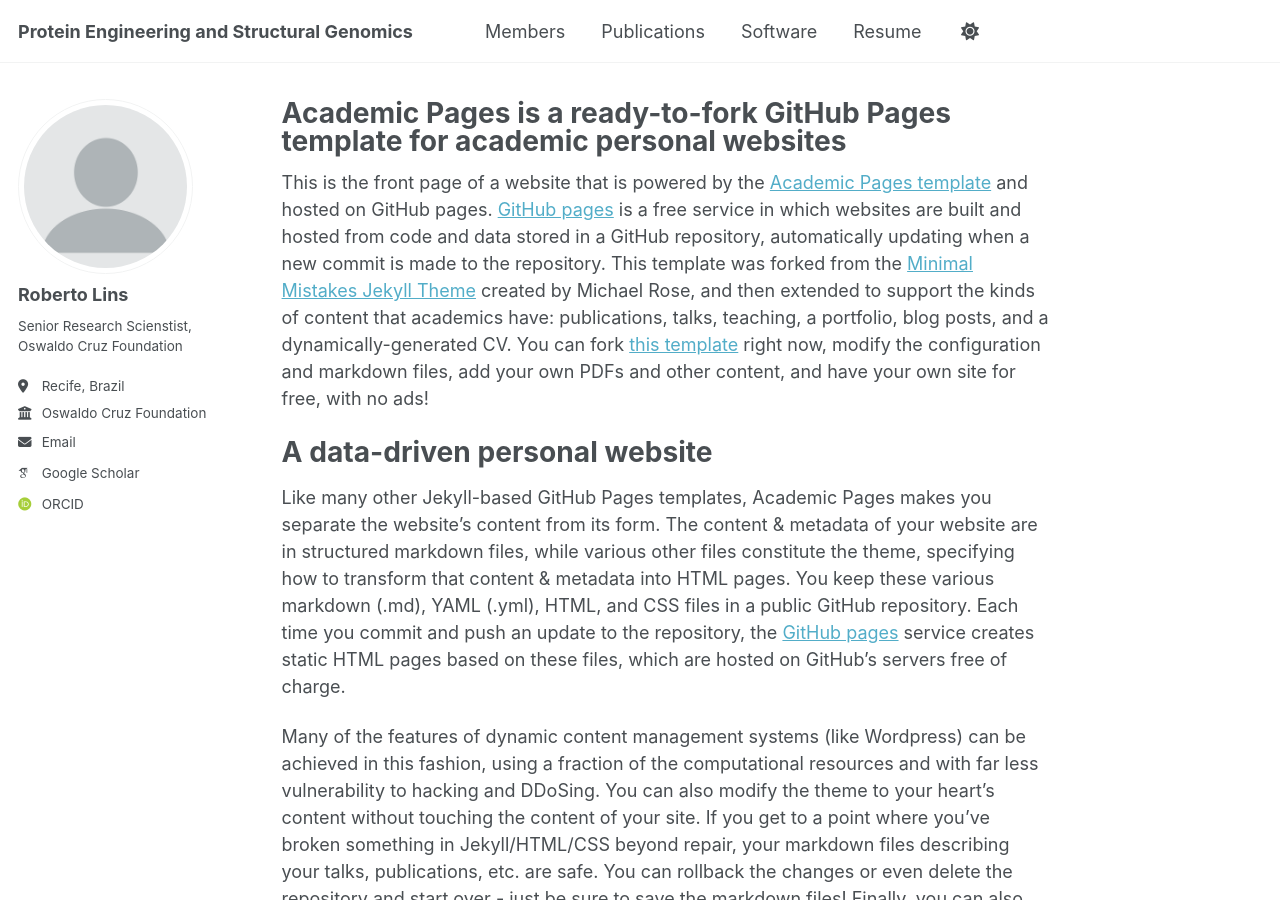
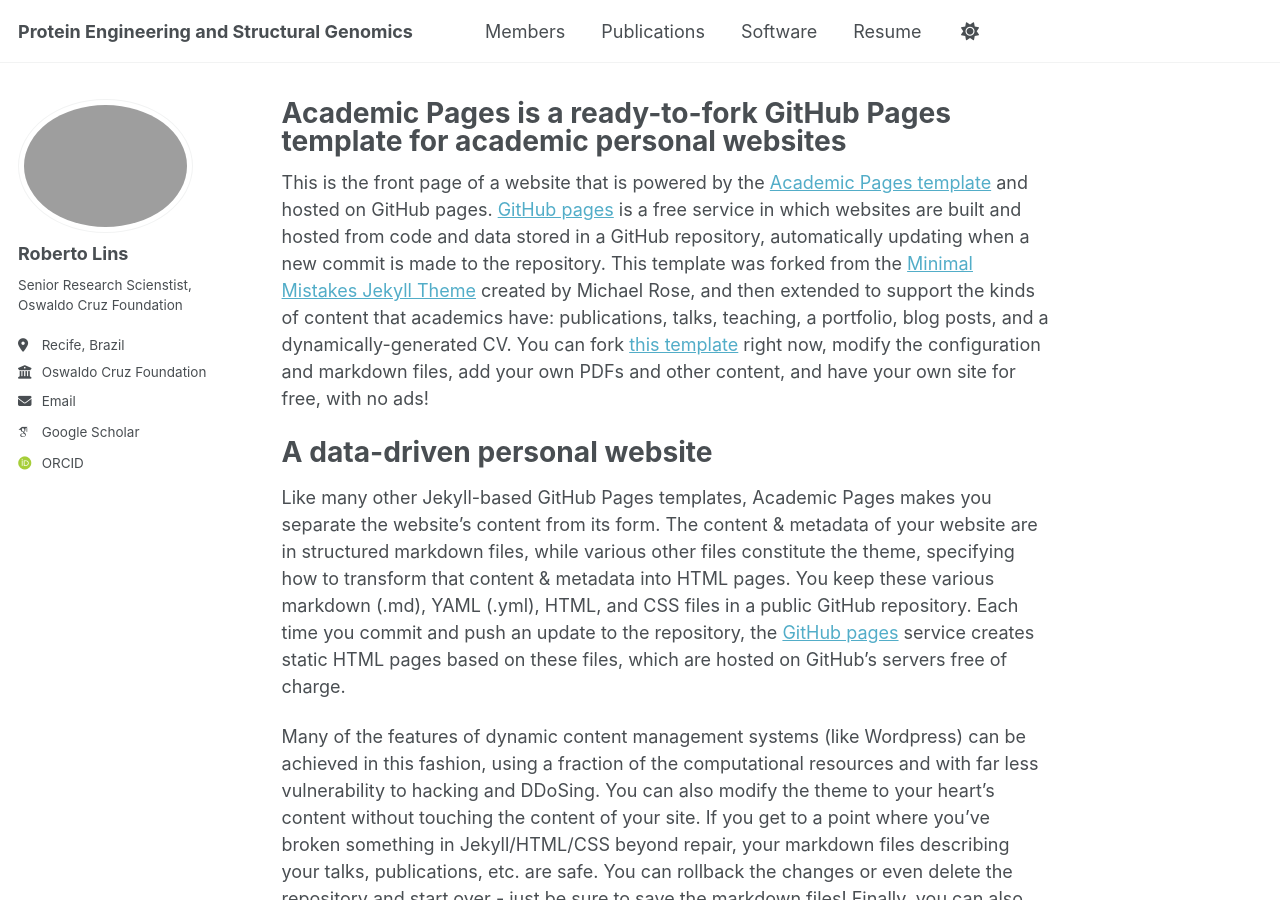
Before and after one commit to rlinslab/rlinslab.github.io, a Jekyll site: the page built from _pages/about.md, in a window 1280 px wide and 900 px high. Built offline with Jekyll 4.4.1, drawn with Linux system fonts in a browser that asks for light colours; some web fonts are replaced.

Commit message:
update _config.yml

```diff
--- a/_config.yml
+++ b/_config.yml
@@ -19,7 +19,7 @@
 #               Additional customization can be done by editing /_includes/author-profile.html
 author:
   # Biographic information
-  avatar           : "profile.png"
+  avatar           : "Lins_fotoiam.png"
   name             : "Roberto Lins"
   pronouns         : # example: "he/him"
   bio              : "Senior Research Scienstist, Oswaldo Cruz Foundation"
```
